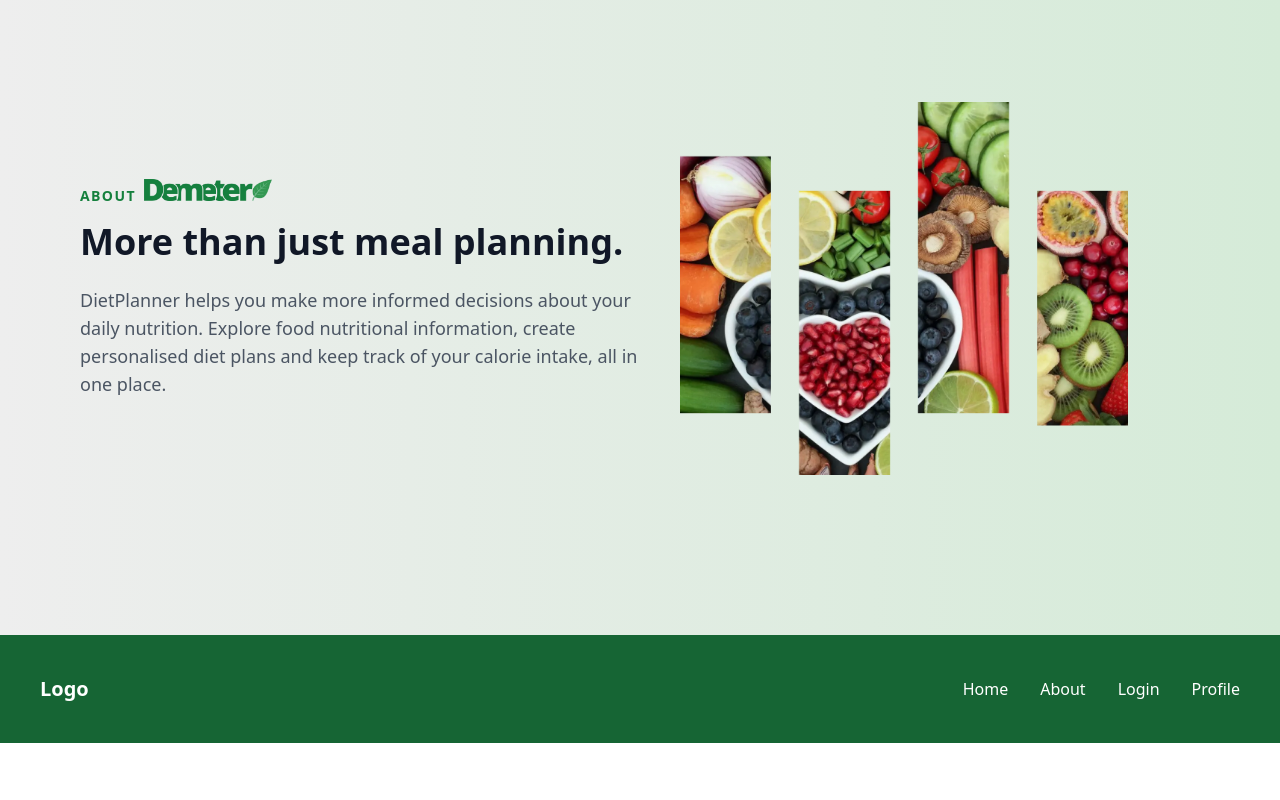
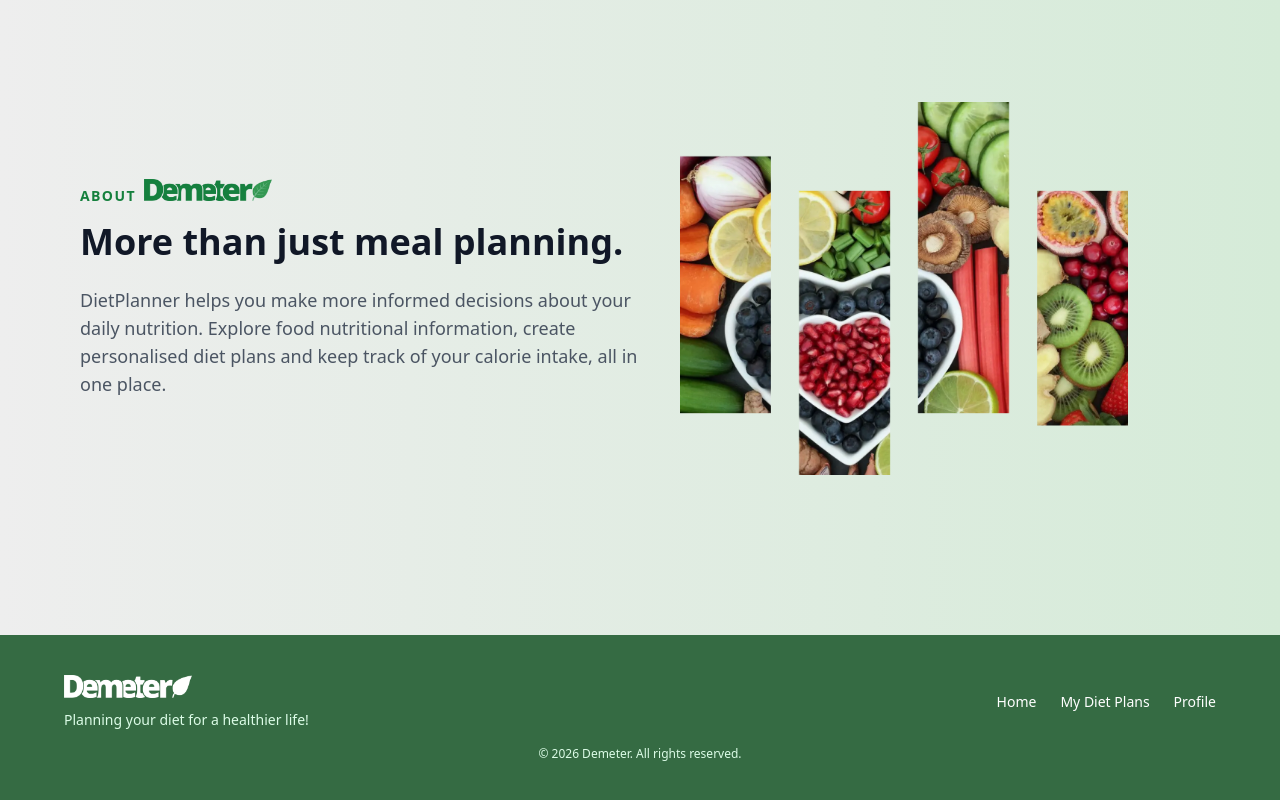
Before and after one commit to Ethan-of-Aussie/Project-Portfolio, a Next.js app in the folder front-end/: page / in a window 1280 px wide. Shown: the part 1308-2108 px from the top of the page. Before the commit the page ends 2051 px from the top, so only its background shows below. Built offline with nearby package versions, Linux system fonts and the light colour scheme.

Commit message:
Updated footer links, replaced placeholder app name with logo, added slogan and copyright

```diff
--- a/front-end/app/components/footer.tsx
+++ b/front-end/app/components/footer.tsx
@@ -1,37 +1,56 @@
 import Link from "next/link";
+import Image from "next/image";
+import demeter from "./navBar/demeter.webp";
 
 export default function Footer() {
   return (
-    <footer className="w-full bg-green-800 text-white">
-      <div className="flex w-full items-center justify-between px-10 py-10">
+    <footer className="bg-[#356B43] px-6 py-4 text-white">
+      <div className="w-full px-10 py-6">
+        <div className="flex items-center justify-between">
           <div>
             <Link href="/" className="text-xl font-bold">
-            Logo
+              <Image
+                src={demeter}
+                alt="DietPlanner"
+                width={150}
+                height={50}
+                className="w-32 h-auto brightness-0 invert"
+              />
             </Link>
+
+            <p className="mt-3 max-w-xs text-sm text-green-100">
+              Planning your diet for a healthier life!
+            </p>
           </div>
 
-        <div className="flex gap-8">
-          <Link href="/" className="transition-colors hover:text-green-200">
+          <div className="flex flex-wrap gap-6 text-sm">
+            <Link
+              href="/"
+              className="text-white transition-colors hover:text-green-200"
+            >
               Home
             </Link>
 
             <Link
-            href="/about"
-            className="transition-colors hover:text-green-200"
+              href="/user/dietPlan"
+              className="text-white transition-colors hover:text-green-200"
             >
-            About
+              My Diet Plans
             </Link>
 
             <Link
-            href="/login"
-            className="transition-colors hover:text-green-200"
+              href="/user"
+              className="text-white transition-colors hover:text-green-200"
             >
-            Login
-          </Link>
-
-          <Link href="/user" className="transition-colors hover:text-green-200">
               Profile
             </Link>
+          </div>
+        </div>
+
+        <div className="mt-4">
+          <p className="text-center text-xs text-green-100">
+            © 2026 Demeter. All rights reserved.
+          </p>
         </div>
       </div>
     </footer>
```
Lines whose indentation alone changed are shown as unchanged.
